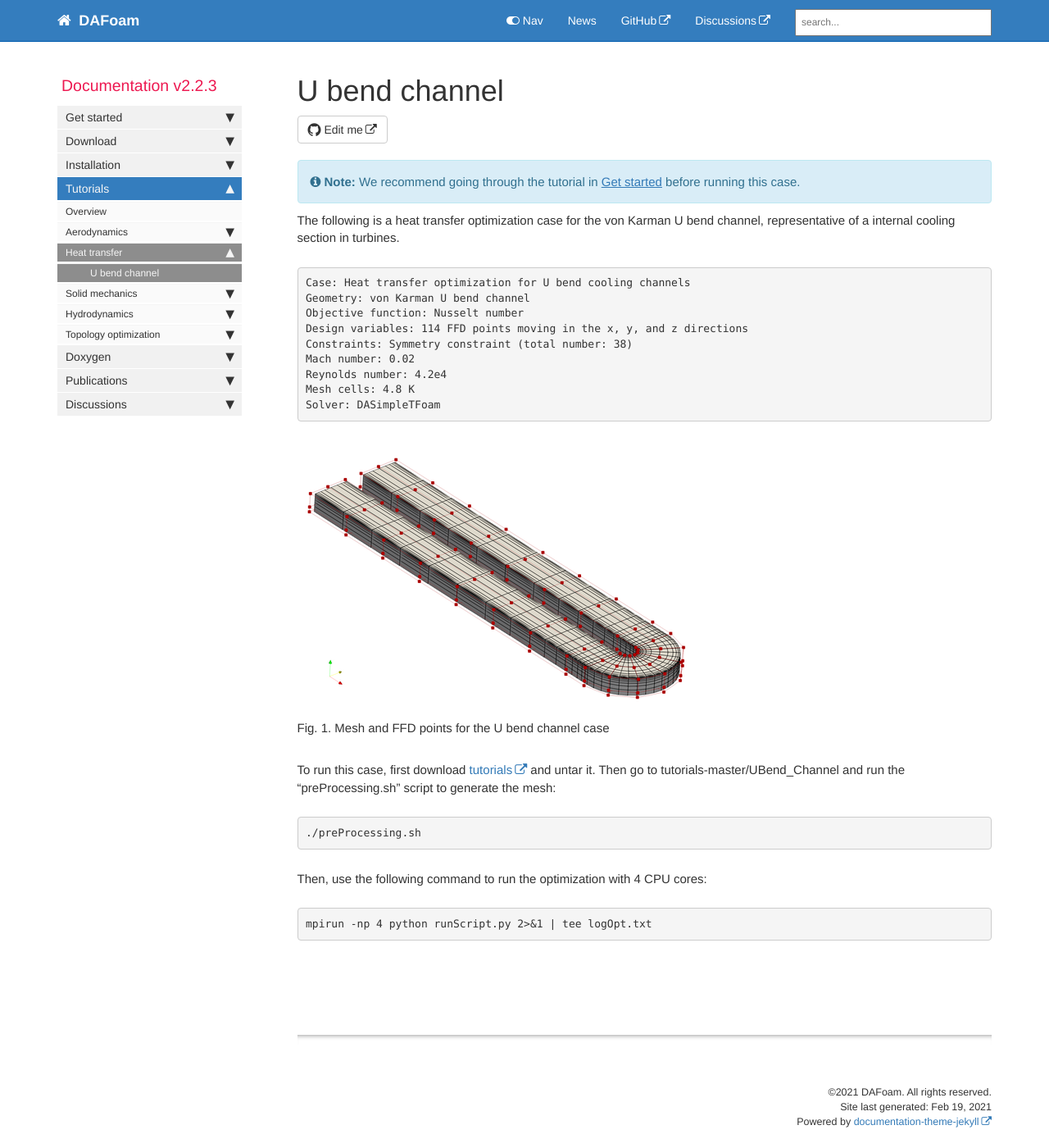
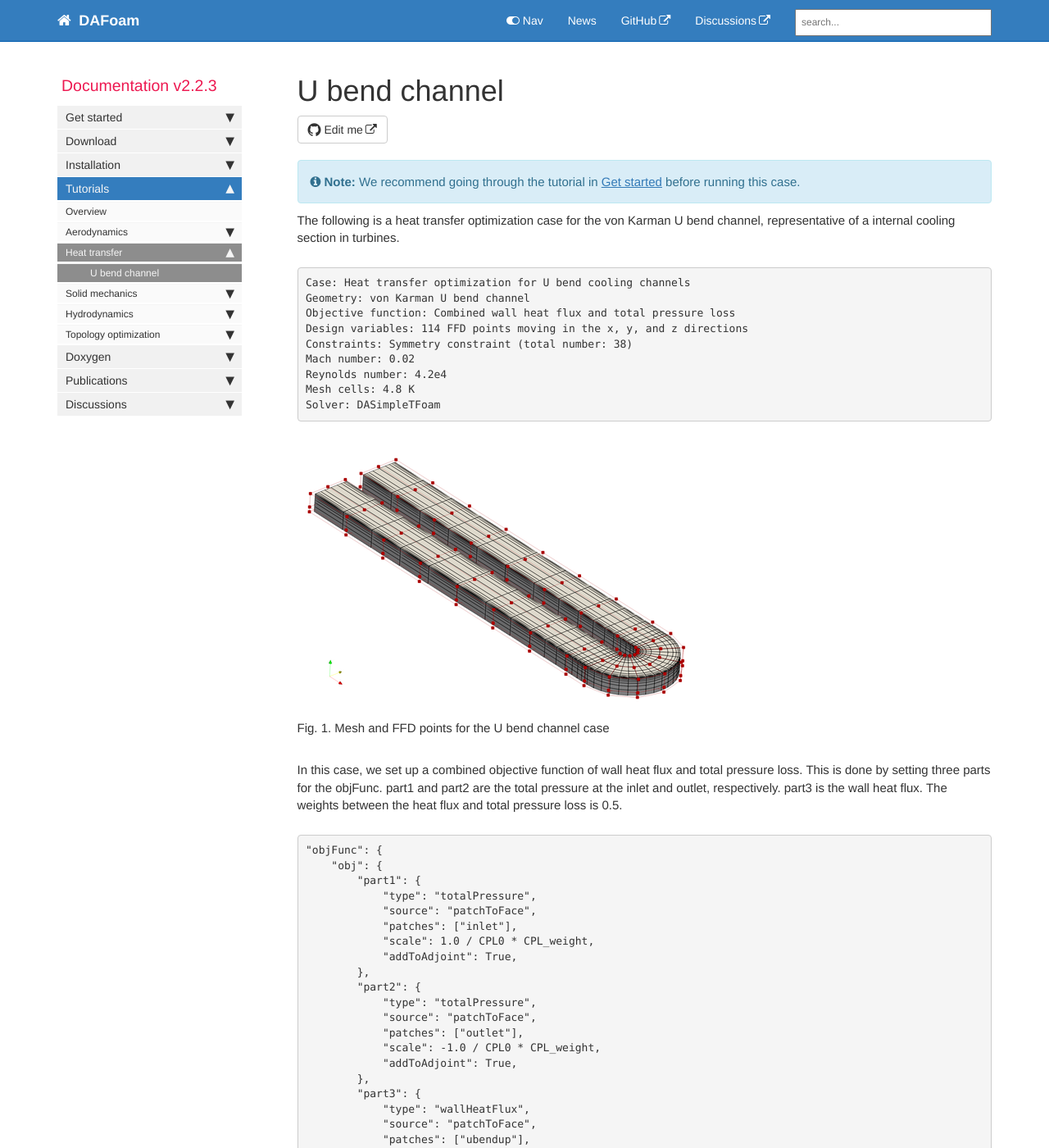
Before and after one commit to DAFoam/DAFoam.github.io, a Jekyll site: the page built from pages/mydoc/mydoc_tutorials_heat_ubend.md, in a window 1280 px wide and 1400 px high. Shown: the whole window at 82% size. Built offline with Jekyll 4.4.1, drawn with Linux system fonts in a browser that asks for light colours; comment, search, counter and statistics services are not loaded; some of the changed text lies outside the part shown.

Commit message:
content update

```diff
--- a/pages/mydoc/mydoc_tutorials_heat_ubend.md
+++ b/pages/mydoc/mydoc_tutorials_heat_ubend.md
@@ -14,7 +14,7 @@ The following is a heat transfer optimization case for the von Karman U bend cha
 <pre>
 Case: Heat transfer optimization for U bend cooling channels
 Geometry: von Karman U bend channel
-Objective function: Nusselt number
+Objective function: Combined wall heat flux and total pressure loss
 Design variables: 114 FFD points moving in the x, y, and z directions
 Constraints: Symmetry constraint (total number: 38)
 Mach number: 0.02
@@ -29,6 +29,36 @@ Fig. 1. Mesh and FFD points for the U bend channel case
 
 |
 
+In this case, we set up a combined objective function of wall heat flux and total pressure loss. This is done by setting three parts for the objFunc. part1 and part2 are the total pressure at the inlet and outlet, respectively. part3 is the wall heat flux. The weights between the heat flux and total pressure loss is 0.5.
+
+<pre>
+"objFunc": {
+    "obj": {
+        "part1": {
+            "type": "totalPressure",
+            "source": "patchToFace",
+            "patches": ["inlet"],
+            "scale": 1.0 / CPL0 * CPL_weight,
+            "addToAdjoint": True,
+        },
+        "part2": {
+            "type": "totalPressure",
+            "source": "patchToFace",
+            "patches": ["outlet"],
+            "scale": -1.0 / CPL0 * CPL_weight,
+            "addToAdjoint": True,
+        },
+        "part3": {
+            "type": "wallHeatFlux",
+            "source": "patchToFace",
+            "patches": ["ubendup"],
+            "scale": 1.0 / HFL0 * HFL_weight,
+            "addToAdjoint": True,
+        }
+    },
+},
+</pre>
+
 To run this case, first download [tutorials](https://github.com/DAFoam/tutorials/archive/master.tar.gz) and untar it. Then go to tutorials-master/UBend_Channel and run the "preProcessing.sh" script to generate the mesh:
 
 <pre>
@@ -41,4 +71,10 @@ Then, use the following command to run the optimization with 4 CPU cores:
 mpirun -np 4 python runScript.py 2>&1 | tee logOpt.txt
 </pre>
 
+This case ran for 18 iterations. The heat flux remained the same while the total pressure loss reduced by 53.4%.
+
+<img src="{{ site.url }}{{ site.baseurl }}/images/tutorials/UBend_movie.gif" width="640" />
+
+Fig. 2. Evolution of wall heat flux and velocity during the optimization
+
 {% include links.html %}
```
Also changed, not shown: 1 other file.
